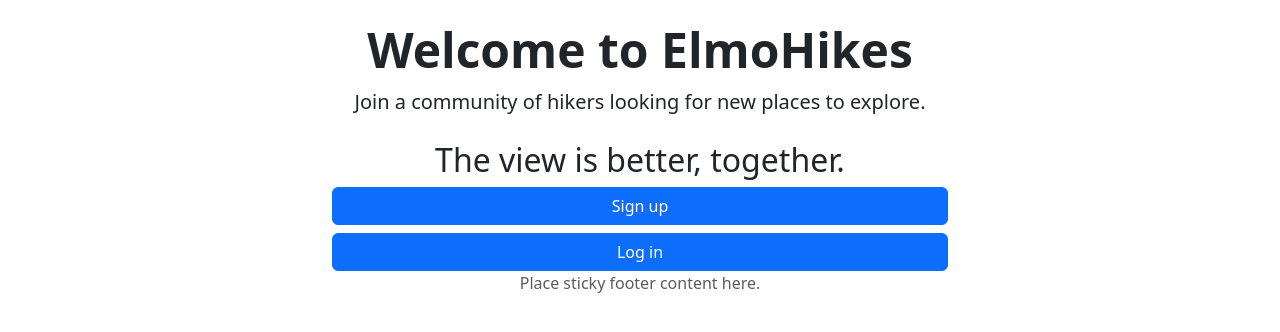
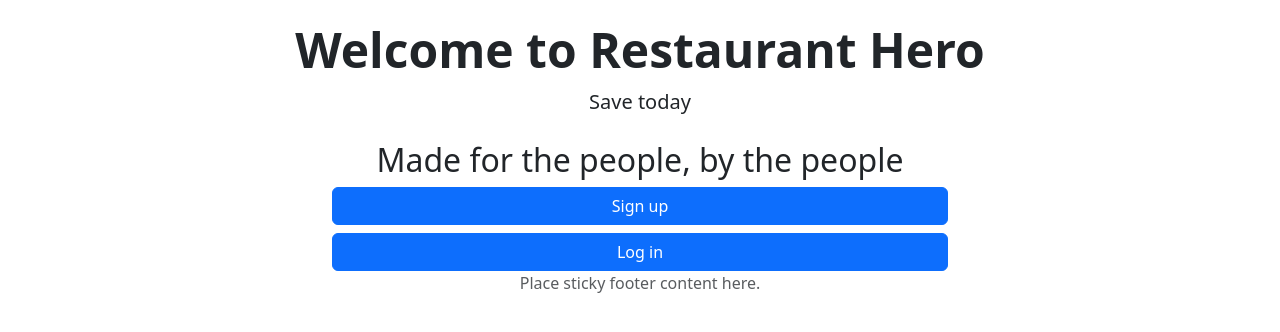
Before and after one commit to Batmanpouknight/1800_202410_BBY09, a plain HTML site: page index.html in a window 1280 px wide. Shown: the part 212-544 px from the top of the page. Drawn offline with nearby package versions, Linux system fonts and the light colour scheme.

Commit message:
Changed the text for Welcome banner

```diff
--- a/index.html
+++ b/index.html
@@ -47,10 +47,10 @@
 
       <div class="px-4 py-5 my-5 text-center">
         <img class="d-block mx-auto mb-4" src="./images/logo.jpg" alt="" width="72" height="57">
-        <h1 class="display-5 fw-bold">Welcome to ElmoHikes</h1>
+        <h1 class="display-5 fw-bold">Welcome to Restaurant Hero</h1>
         <div class="col-lg-6 mx-auto">
-            <p class="lead mb-4">Join a community of hikers looking for new places to explore.</p>
-            <h2>The view is better, together.</h2>
+            <p class="lead mb-4">Save today</p>
+            <h2>Made for the people, by the people</h2>
             <div class="d-grid gap-2">
                 <button class="btn btn-primary" type="button">Sign up</button>
                 <button class="btn btn-primary" type="button">Log in</button>
```
